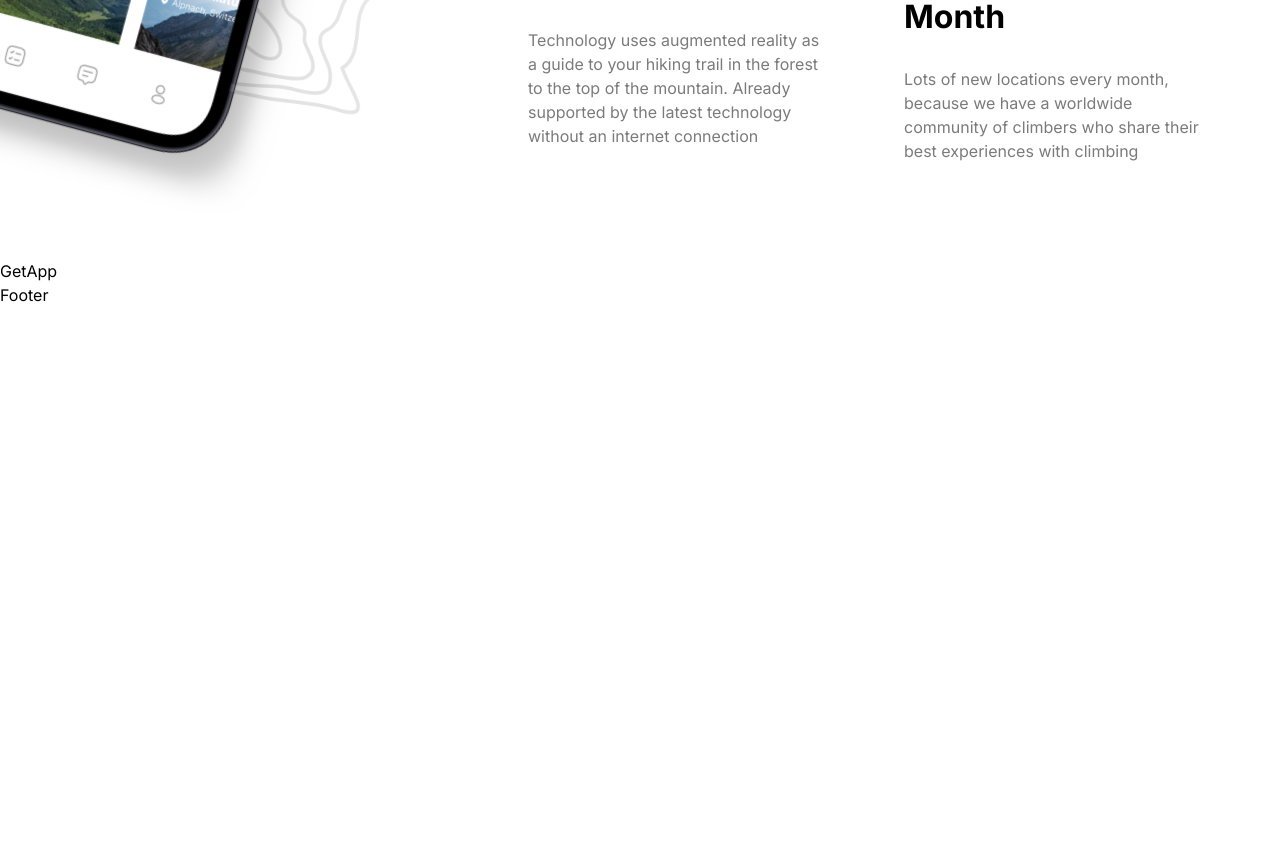
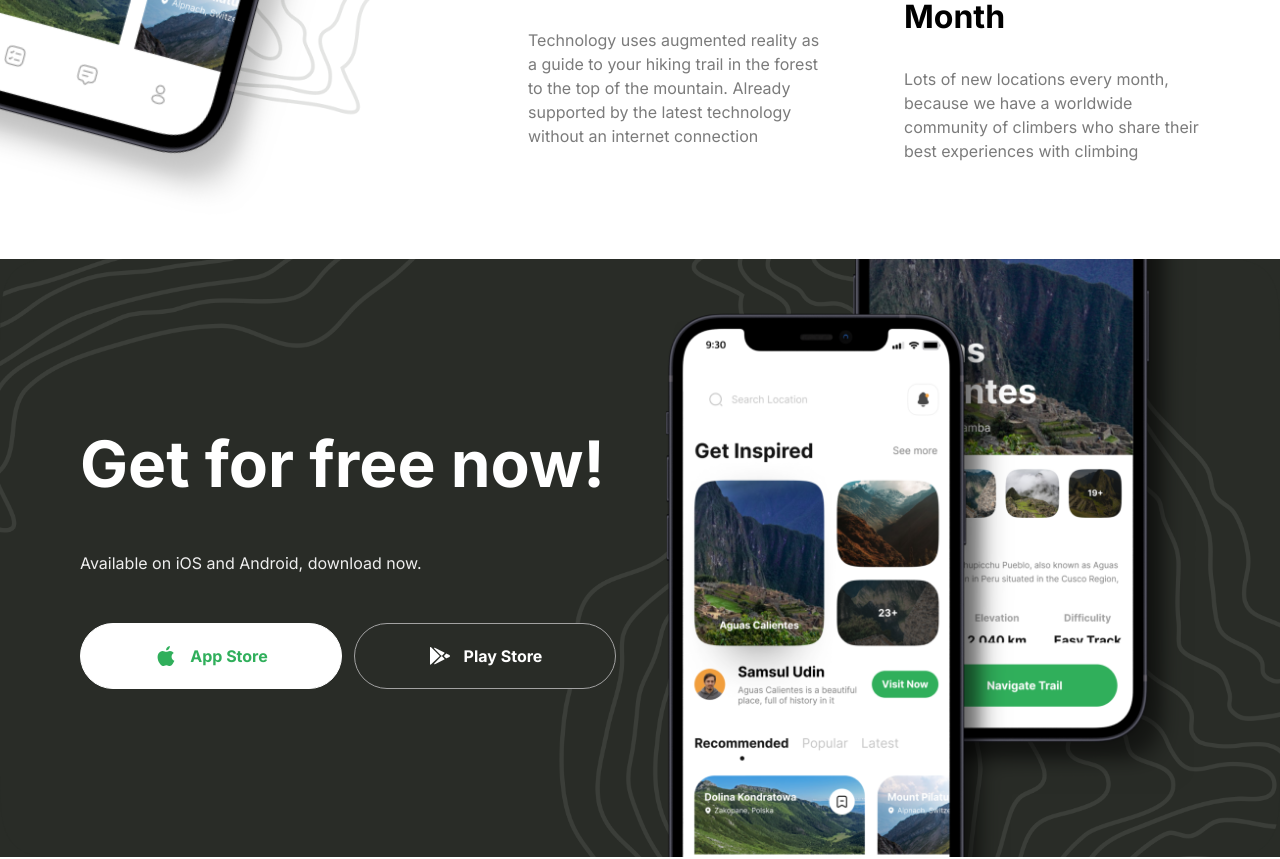
Before and after one commit to aldyvictor/camp-travel, a Next.js app: page / in a window 1280 px wide. Shown: the part 3480-4339 px from the top of the page. Before the commit the page ends 3787 px from the top, so only its background shows below. Built offline with nearby package versions, Linux system fonts and the light colour scheme.

Commit message:
feat: new feat getApp section

```diff
--- a/components/Button.tsx
+++ b/components/Button.tsx
@@ -6,16 +6,17 @@ interface ButtonProps {
     title: string;
     icon?: string;
     variant: string;
+    full?: boolean;
 }
 
-const Button = ({ type, title, icon, variant } : ButtonProps) => {
+const Button = ({ type, title, icon, variant, full } : ButtonProps) => {
   return (
     <button
-        className={`flexCenter gap-3 rounded-full border ${variant}`}
+        className={`flexCenter gap-3 rounded-full border ${variant} ${full && 'w-full'}`}
         type={type}
     >
         {icon && <Image src={icon} alt={title} width={24} height={24} />}
-        <label className='bold-16 whitespace-nowrap'>{title}</label>
+        <label className='bold-16 whitespace-nowrap cursor-pointer'>{title}</label>
     </button>
   )
 }
--- a/components/GetApp.tsx
+++ b/components/GetApp.tsx
@@ -1,8 +1,46 @@
 import React from 'react'
+import Button from './Button'
+import Image from 'next/image'
 
 const GetApp = () => {
   return (
-    <div>GetApp</div>
+    <section className='flexCenter w-full flex-col pb-[100px]'>
+      <div className='get-app'>
+        <div className='z-20 flex flex-1 flex-col w-full items-start justify-center gap-12'>
+          <h2 className='bold-40 lg:bold-64'>
+            Get for free now!
+          </h2>
+          <p className='regular-16 text-gray-10'>
+          Available on iOS and Android, download now.
+          </p>
+          <div className='flex w-full flex-col gap-3 whitespace-nowrap xl:flex-row'>
+            <Button
+              type='button'
+              title='App Store'
+              icon='/apple.svg'
+              variant='btn_white'
+              full
+            />
+            <Button
+              type='button'
+              title='Play Store'
+              icon='/android.svg'
+              variant='btn_dark_green_outline'
+              full
+            />
+          </div>
+        </div>
+
+        <div className='flex flex-1 items-center justify-end'>
+          <Image
+            src='/phones.png'
+            alt='phones'
+            width={550}
+            height={870}
+          />
+        </div>
+      </div>
+    </section>
   )
 }
 
--- a/constants/index.ts
+++ b/constants/index.ts
@@ -62,7 +62,7 @@ export const NAV_LINKS = [
     },
     {
       title: 'Our Community',
-      links: ['Climbing xixixi', 'Hiking hilink', 'Hilink kinthill'],
+      links: ['Climbing xixixi', 'Hiking hilink', 'Hilink Gaskeun'],
     },
   ];
 
```
